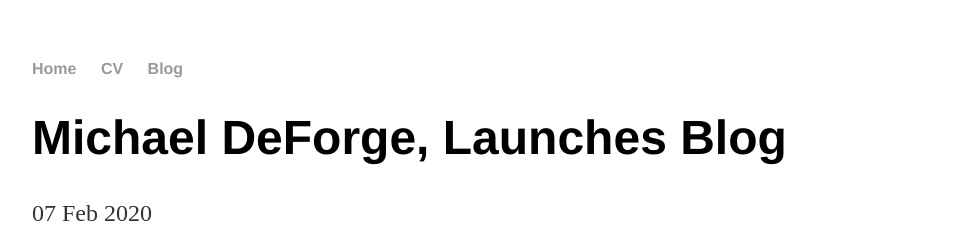
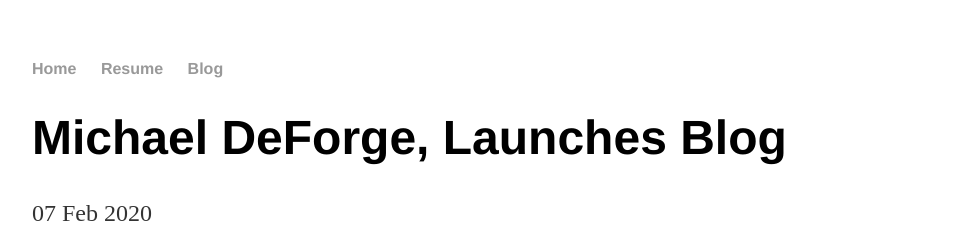
Before and after one commit to mdeforge/mdeforge.github.io, a Jekyll site: the page built from _posts/2020-02-07-test.md, in a window 1280 px wide. Shown: the top 252 px of the page, without its empty margins (160-1119 px from the left). Built offline with Jekyll 4.4.1, drawn with Linux system fonts in a browser that asks for light colours.

Commit message:
Update default.html

```diff
--- a/_layouts/default.html
+++ b/_layouts/default.html
@@ -9,7 +9,7 @@
 			<nav>
 	    		<ul>
 	        		<li><a href="/">Home</a></li>
-	        		<li><a href="/resume">CV</a></li>
+	        		<li><a href="/cv">Resume</a></li>
 	        		<li><a href="/blog">Blog</a></li>
 	    		</ul>
 			</nav>
```
